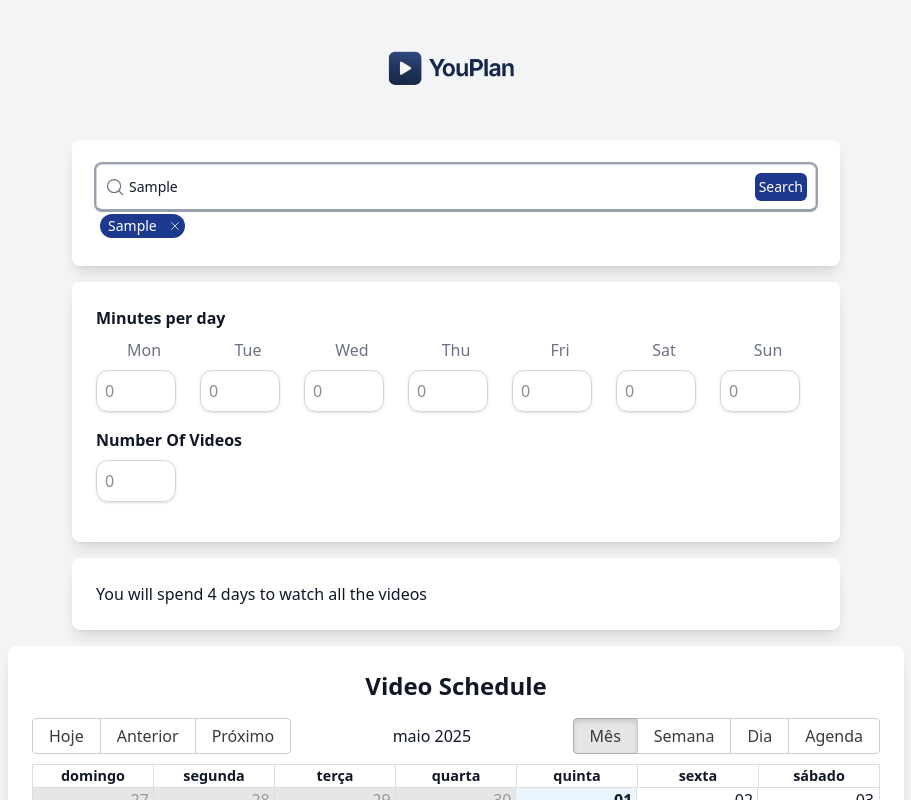
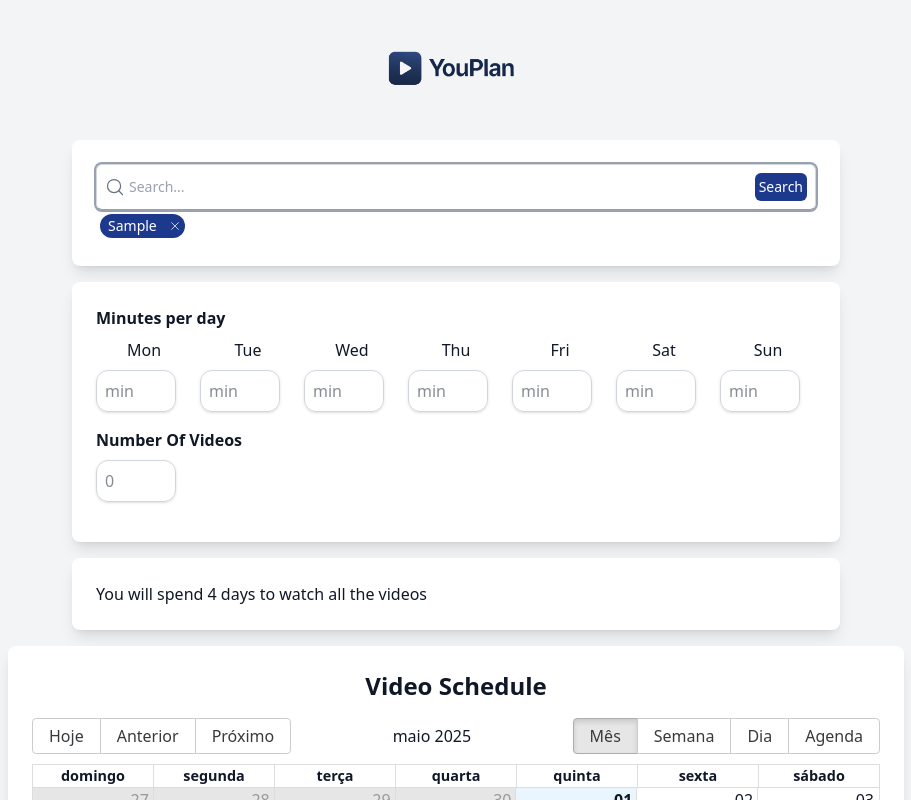
Before and after one commit to LeticiaRosa/YouPlan, a React (Vite) app: page / in a window 1280 px wide. Both pictures are taken after typing "Sample" into the empty fields and a click on the button "Search". Shown: the top 800 px of the page, without its empty margins (184-1095 px from the left). Built offline with nearby package versions, Linux system fonts and the light colour scheme.

Commit message:
Ajustando tipagem e nomeacao das funcoes e tipos

```diff
--- a/src/components/Minutes-per-day.tsx
+++ b/src/components/Minutes-per-day.tsx
@@ -5,7 +5,7 @@ export function MinutesPerDay() {
     <div className="card">
       <div className="flex flex-col gap-2">
         <h1 className="text-md font-bold">Minutes per day</h1>
-        <div className="grid grid-cols-7 gap-2 text-center text-gray-500">
+        <div className="grid grid-cols-7 gap-2 text-center text-gray-5min">
           <p>Mon</p>
           <p>Tue</p>
           <p>Wed</p>
@@ -19,49 +19,49 @@ export function MinutesPerDay() {
             id="price"
             name="price"
             type="text"
-            placeholder="0"
+            placeholder="min"
             className="input"
           />
           <input
             id="price"
             name="price"
             type="text"
-            placeholder="0"
+            placeholder="min"
             className="input"
           />
           <input
             id="price"
             name="price"
             type="text"
-            placeholder="0"
+            placeholder="min"
             className="input"
           />
           <input
             id="price"
             name="price"
             type="text"
-            placeholder="0"
+            placeholder="min"
             className="input"
           />
           <input
             id="price"
             name="price"
             type="text"
-            placeholder="0"
+            placeholder="min"
             className="input"
           />
           <input
             id="price"
             name="price"
             type="text"
-            placeholder="0"
+            placeholder="min"
             className="input"
           />
           <input
             id="price"
             name="price"
             type="text"
-            placeholder="0"
+            placeholder="min"
             className="input"
           />
         </div>
--- a/src/components/Search-Itens.tsx
+++ b/src/components/Search-Itens.tsx
@@ -3,15 +3,19 @@ import { X } from "phosphor-react";
 export interface SearchItensProps {
   id: number;
   name: string;
-  handleOnDelete: (id: number) => void;
+  handleOnDeleteWordsById: (id: number) => void;
 }
 
-export function SearchItens({ id, name, handleOnDelete }: SearchItensProps) {
+export function SearchItens({
+  id,
+  name,
+  handleOnDeleteWordsById,
+}: SearchItensProps) {
   return (
     <button
       key={id}
       className="flex bg-blue-900 rounded-2xl text-white hover:bg-blue-600 transition-colors duration-200 ease-in-out"
-      onClick={() => handleOnDelete(id)}
+      onClick={() => handleOnDeleteWordsById(id)}
     >
       <div className="sm:text-sm/6 px-2">{name}</div>
       <div className="flex items-center justify-center p-1">
--- a/src/components/Search.tsx
+++ b/src/components/Search.tsx
@@ -3,37 +3,43 @@ import { SearchItens } from "./Search-Itens";
 import { useState } from "react";
 import { useForm } from "react-hook-form";
 
-type SearchProps =
+type WordsState =
   | {
       id: number;
       name: string;
     }[]
   | null;
 
-type SearchItensProps = {
+type SearchFormProps = {
   search: string;
 };
 
 export function Search() {
-  const { register, handleSubmit } = useForm<SearchItensProps>();
-  const [words, setWords] = useState<SearchProps>(null);
+  const { register, handleSubmit, reset } = useForm<SearchFormProps>();
+  const [words, setWords] = useState<WordsState>(null);
 
-  function handleOnSubmit(data: SearchItensProps) {
-    const cloneWords = [...(words || [])];
-    setWords([
-      ...cloneWords,
+  function handleOnSubmit(data: SearchFormProps) {
+    const isExistsWords = words?.find((word) => word.name === data.search);
+    if (isExistsWords) {
+      reset();
+      return;
+    }
+    setWords((word) => [
+      ...(word || []),
       {
         id: Math.floor(Math.random() * 100),
         name: data.search,
       },
     ]);
+    reset();
   }
 
-  function handleOnDelete(id: number) {
-    const cloneWords = [...(words || [])];
-    const newWords = cloneWords.filter((word) => word.id !== id);
-    setWords(newWords);
+  function handleOnDeleteWordsById(id: number) {
+    const wordWithoutId = words?.filter((word) => word.id !== id);
+    if (!wordWithoutId) return;
+    setWords(wordWithoutId);
   }
+
   return (
     <div className="card">
       <form onSubmit={handleSubmit(handleOnSubmit)} className="search-bar">
@@ -61,7 +67,7 @@ export function Search() {
             id={word.id}
             name={word.name}
             key={word.id}
-            handleOnDelete={handleOnDelete}
+            handleOnDeleteWordsById={handleOnDeleteWordsById}
           />
         ))}
       </div>
```
